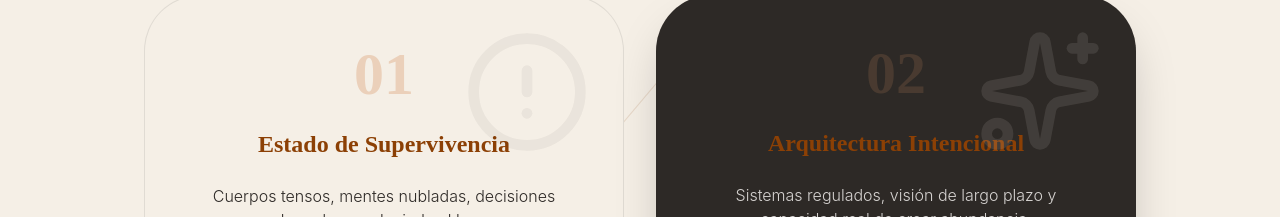
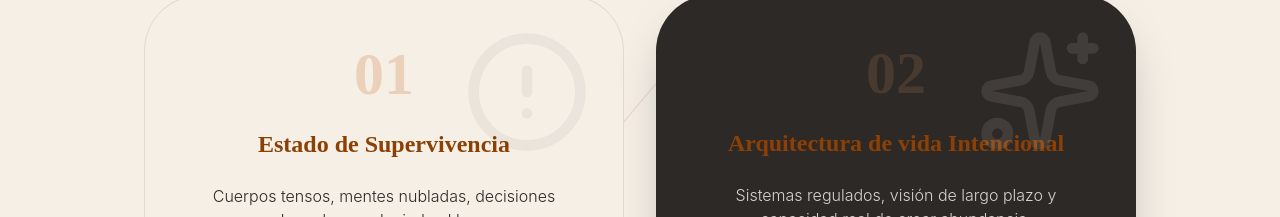
Before and after one commit to yelitzerangeloficialweb-max/yelitze-rangel-web, a Next.js app: page /venezuela-en-el-cuerpo in a window 1280 px wide. Shown: the part 4020-4237 px from the top of the page. Built offline with nearby package versions, Linux system fonts and the light colour scheme; a web font is replaced by a local one.

Commit message:
Update heading to Arquitectura de vida Intencional

```diff
--- a/app/venezuela-en-el-cuerpo/page.tsx
+++ b/app/venezuela-en-el-cuerpo/page.tsx
@@ -293,7 +293,7 @@ export default function VenezuelaEnElCuerpoPage() {
                                 <Sparkles className="w-32 h-32" />
                             </div>
                             <h4 className="text-6xl font-heading text-[#B8835A]/20 mb-6 font-bold">02</h4>
-                            <h5 className="text-2xl font-bold text-[#8C4005] mb-6">Arquitectura Intencional</h5>
+                            <h5 className="text-2xl font-bold text-[#8C4005] mb-6">Arquitectura de vida Intencional</h5>
                             <p className="text-stone-300 font-light">Sistemas regulados, visión de largo plazo y capacidad real de crear abundancia.</p>
                         </FadeIn>
                     </div>
```
